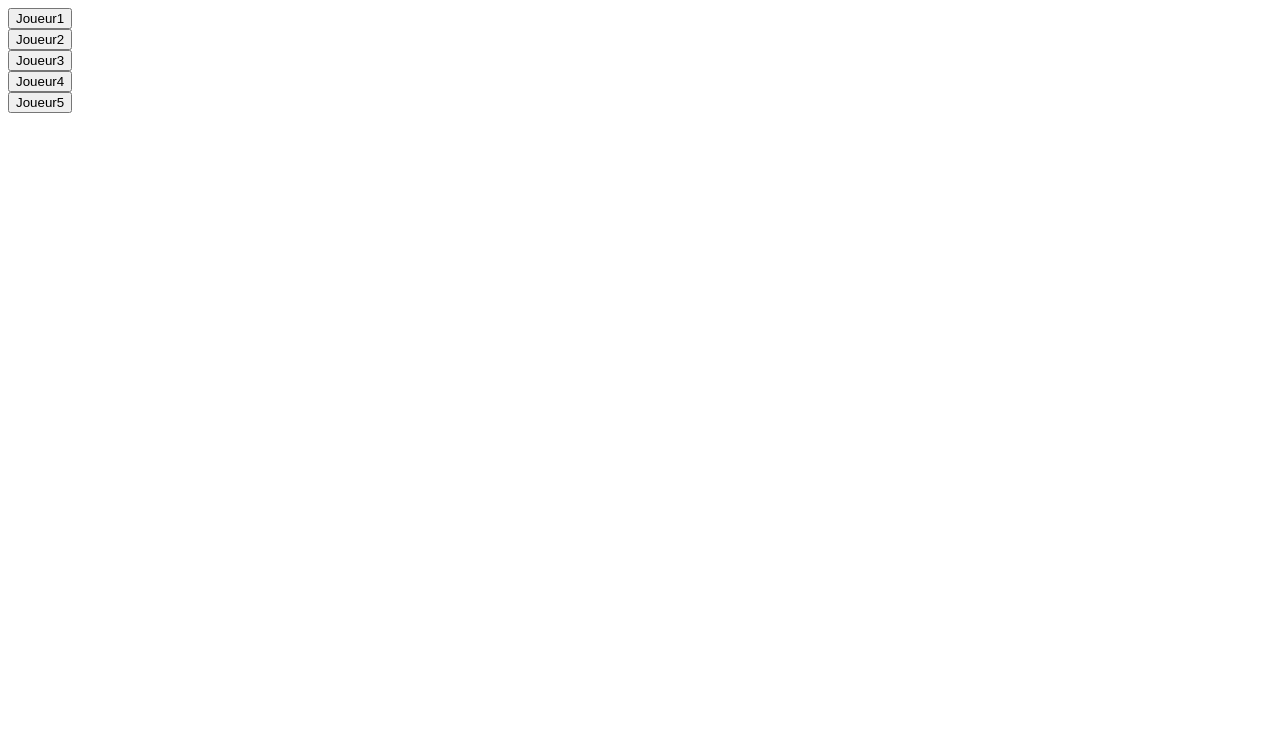
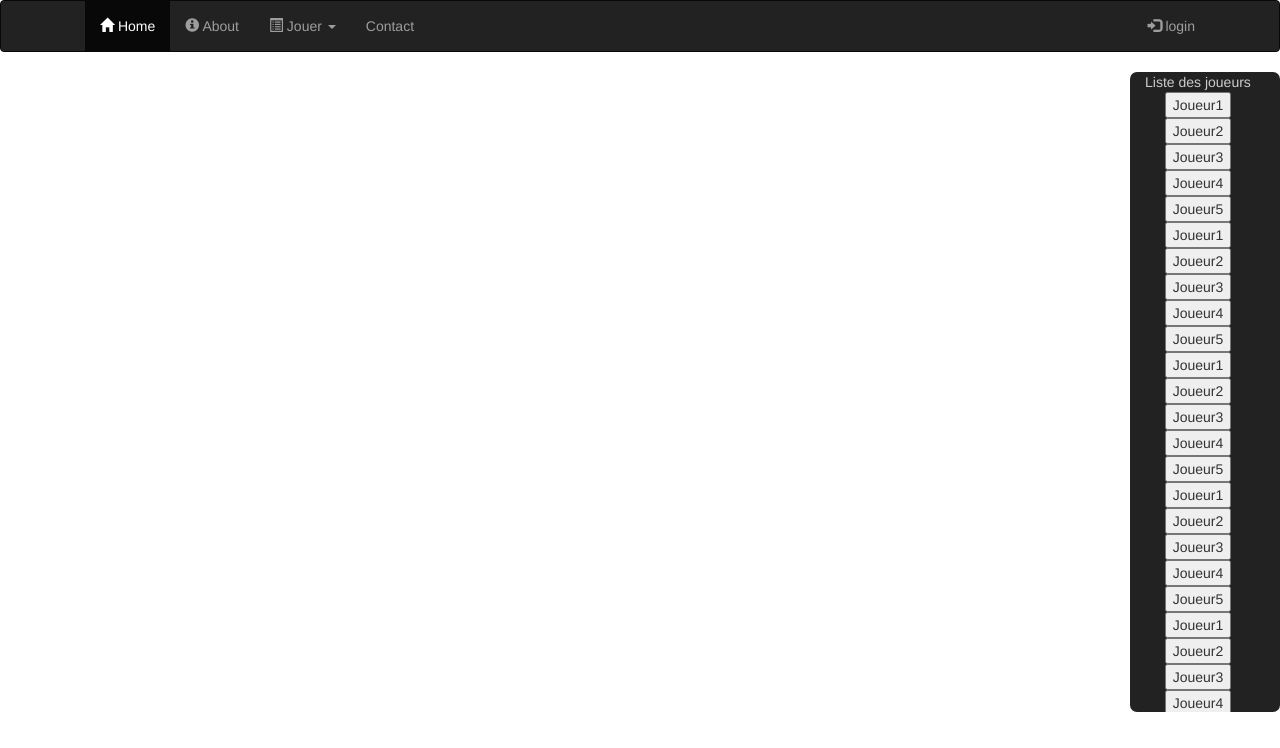
Before and after one commit to jn-robert/PokerProjet, a PHP site: page /stats.html in a window 1280 px wide. Shown: the top 748 px of the page. Run offline with PHP 8.4, Linux system fonts and the light colour scheme; some libraries are stand-ins or nearby versions.

Commit message:
Affichage stats liste joueurs

```diff
--- a/stats.html
+++ b/stats.html
@@ -8,17 +8,70 @@
     <script src="//ajax.googleapis.com/ajax/libs/jquery/1.9.0/jquery.min.js"></script>
     <script src="//cdnjs.cloudflare.com/ajax/libs/raphael/2.1.0/raphael-min.js"></script>
     <script src="//cdnjs.cloudflare.com/ajax/libs/morris.js/0.5.1/morris.min.js"></script>
+    <link rel="stylesheet" href="style.css" type="text/css">
+    <link rel="stylesheet" href="https://maxcdn.bootstrapcdn.com/bootstrap/3.3.7/css/bootstrap.min.css" integrity="sha384-BVYiiSIFeK1dGmJRAkycuHAHRg32OmUcww7on3RYdg4Va+PmSTsz/K68vbdEjh4u" crossorigin="anonymous">
 </head>
 <body>
-<div id="listeJoueur">
+
+<nav class="navbar navbar-inverse" role="navigation">
+    <div class="container">
+        <div class="navbar-header">
+            <button type="button" class="navbar-toggle collapsed" data-toggle="collapse" data-target="#navbar"
+                    aria-expanded="false" aria-controls="navbar">
+                <span class="sr-only">Toggle navigation</span>
+                <span class="icon-bar"></span>
+                <span class="icon-bar"></span>
+                <span class="icon-bar"></span>
+            </button>
+
+        </div>
+        <div id="navbar" class="navbar-collapse collapse">
+            <ul class="nav navbar-nav">
+                <li class="active"><a href="home.html"><span class="glyphicon glyphicon-home"
+                                                             aria-hidden="true"></span> Home</a></li>
+                <li><a href="aboutus.html">
+                    <span class="glyphicon glyphicon-info-sign" aria-hidden="true"></span> About</a></li>
+                <li class="dropdown">
+                    <a href="game.html" class="dropdown-toggle" data-toggle="dropdown" role="button"
+                       aria-haspopup="true" aria-expanded="false">
+                        <span class="glyphicon glyphicon-list-alt" aria-hidden="true"></span> Jouer <span
+                            class="caret"></span></a>
+                    <ul class="dropdown-menu">
+                        <li><a href="contactus.html#">Main Courses</a></li>
+                        <li><a href="contactus.html#">Bootstrap</a></li>
+                        <li><a href="contactus.html#">Asp</a></li>
+                        <li><a href="contactus.html#">SQl</a></li>
+                        <li role="separator" class="divider"></li>
+                        <li class="dropdown-header">PHP</li>
+                        <li><a href="contactus.html#">MySQl</a></li>
+
+                    </ul>
+                </li>
+                <li><a href="#"><span class="fa fa-envelope-o"></span> Contact</a></li>
+            </ul>
+            <ul class="nav navbar-nav navbar-right">
+                <li><a data-toggle="modal" data-target="#loginModal"><span
+                        class="glyphicon glyphicon-log-in"></span> login</a></li>
+            </ul>
+
+
+        </div>
+    </div>
+</nav>
+
+<div class="listJoueur" id="coin">
+    <div class="childrenListJoueur" id="listeJoueur">
     <script>
-        var tab = ["Joueur1", "Joueur2", "Joueur3", "Joueur4","Joueur5"];
-        var msg = "";
+        var tab = ["Joueur1", "Joueur2", "Joueur3", "Joueur4","Joueur5","Joueur1", "Joueur2", "Joueur3", "Joueur4","Joueur5","Joueur1", "Joueur2", "Joueur3", "Joueur4","Joueur5","Joueur1",
+            "Joueur2", "Joueur3", "Joueur4","Joueur5","Joueur1", "Joueur2", "Joueur3", "Joueur4","Joueur5","Joueur1", "Joueur2", "Joueur3", "Joueur4","Joueur5","Joueur1", "Joueur2", "Joueur3", "Joueur4","Joueur5","Joueur1"];
+        var msg = "<t8>Liste des joueurs</t8><br>";
         for (var i = 0; i < tab.length ; i++) {
             msg += "<button onclick='traceStats(\""+tab[i]+"\")'>"+ tab[i]+"</button><br>";
         }
+        msg += "<br><br>"
         document.getElementById("listeJoueur").innerHTML = msg;
     </script>
+    </div>
 </div>
 <div id="infoJoueur"></div>
 <div id="statsVictoire"></div>
--- a/style.css
+++ b/style.css
@@ -88,6 +88,29 @@ position:absolute;
  position:absolute;
 }
 
+t8{
+    color: #cccccc;
+}
+
+.listJoueur {
+    right: 0%;
+    width: 150px;
+    height: 80%;
+    text-align: center;
+    line-height: 20px;
+    background-color: #222;
+    position: absolute;
+    -moz-border-radius:7px;
+    -webkit-border-radius:7px;
+    border-radius:7px;
+    overflow: scroll;
+    overflow-x: hidden;
+}
+
+.childrenListJoueur{
+    position: absolute;
+    left: 10%;
+}
 
 
 
```
